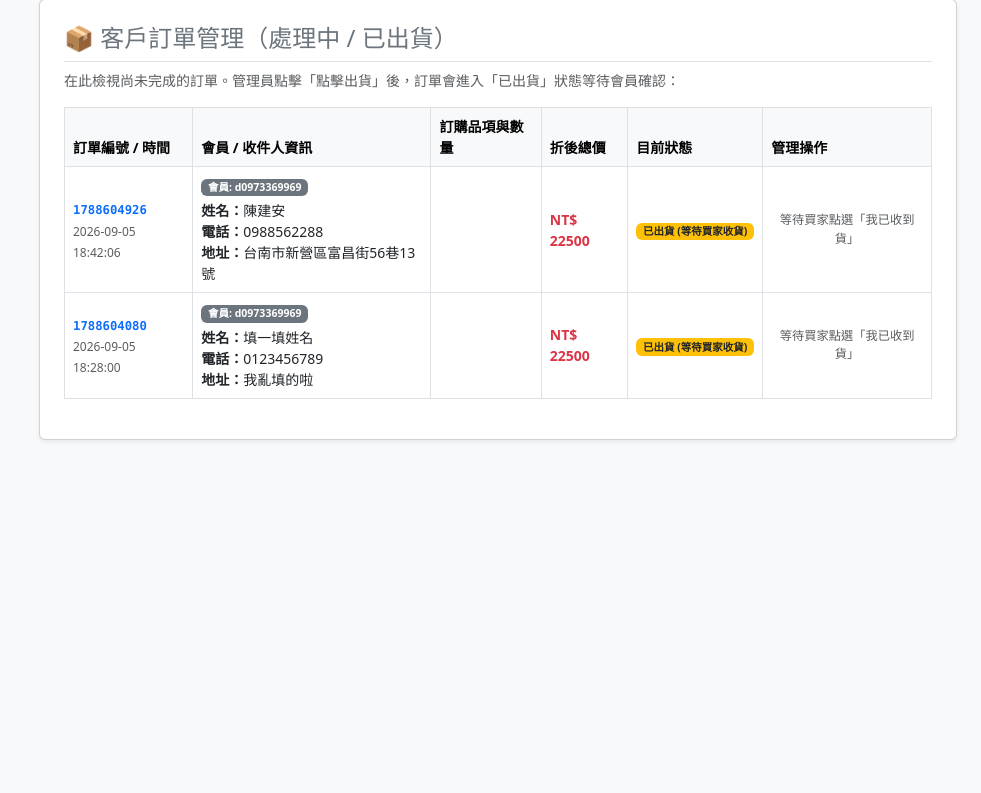
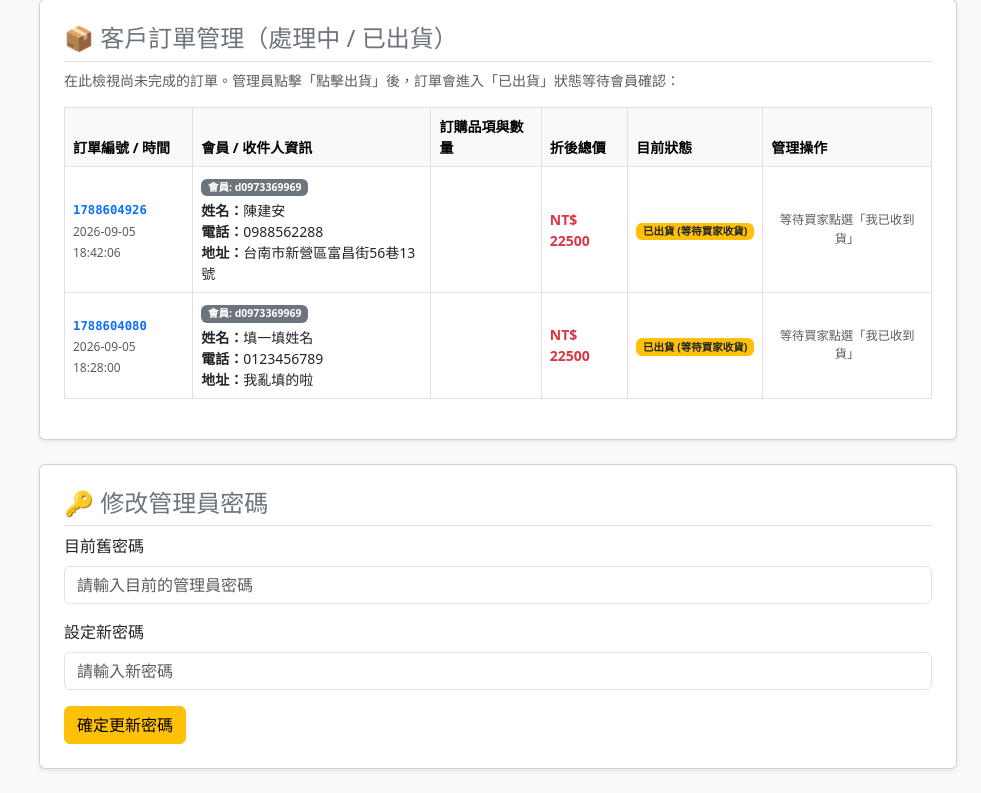
Before and after one commit to yuanho01/my-yuanho-app, a Flask app: page /admin in a window 1280 px wide. Shown: the part 2446-3239 px from the top of the page, without its empty margins (299-1280 px from the left). Before the commit the page ends 2887 px from the top, so only its background shows below. Run offline with Flask 3, Linux system fonts and the light colour scheme; the visitor is signed in with stand-in values (Sample User, id 1).

Commit message:
Add password change section for admin

```diff
--- a/templates/admin.html
+++ b/templates/admin.html
@@ -14,6 +14,8 @@
                 <!-- 透過 onclick 觸發切換顯示函式 -->
                 <a href="#order-section" class="list-group-item list-group-item-action" onclick="switchOrderTab('active')">客戶訂單管理</a>
                 <a href="#history-order-section" class="list-group-item list-group-item-action" onclick="switchOrderTab('history')">歷史訂單紀錄</a>
+                <!-- 【新增】修改密碼選單項目 -->
+                <a href="#password-section" class="list-group-item list-group-item-action text-warning fw-bold">🔑 修改管理員密碼</a>
             </div>
             <hr>
             <a href="/" class="btn btn-outline-secondary btn-sm mb-2" target="_blank">檢視前台首頁</a>
@@ -230,7 +232,7 @@
             {% endif %}
         </div>
 
-        <!-- 6. 已完成的歷史訂單區塊 (會員點擊「我已收到貨」後的已完成訂單) -->
+        <!-- 6. 已完成的歷史訂單區塊 -->
         <div id="history-order-section" class="card shadow-sm p-4 mb-4 order-tab-content" style="display: none;">
             <h4 class="text-secondary border-bottom pb-2">📋 已完成歷史訂單紀錄</h4>
             <p class="text-muted small">在此檢視買家已點擊「我已收到貨」完成交易的歷史訂單：</p>
@@ -288,6 +290,22 @@
             {% endif %}
         </div>
 
+        <!-- 7. 【新增】修改管理員密碼區塊 -->
+        <div id="password-section" class="card shadow-sm p-4 mb-4">
+            <h4 class="text-secondary border-bottom pb-2">🔑 修改管理員密碼</h4>
+            <form action="/admin/change_password" method="POST">
+                <div class="mb-3">
+                    <label class="form-label">目前舊密碼</label>
+                    <input type="password" name="old_password" class="form-control" placeholder="請輸入目前的管理員密碼" required>
+                </div>
+                <div class="mb-3">
+                    <label class="form-label">設定新密碼</label>
+                    <input type="password" name="new_password" class="form-control" placeholder="請輸入新密碼" required>
+                </div>
+                <button type="submit" class="btn btn-warning">確定更新密碼</button>
+            </form>
+        </div>
+
     </div>
 </div>
 
```
